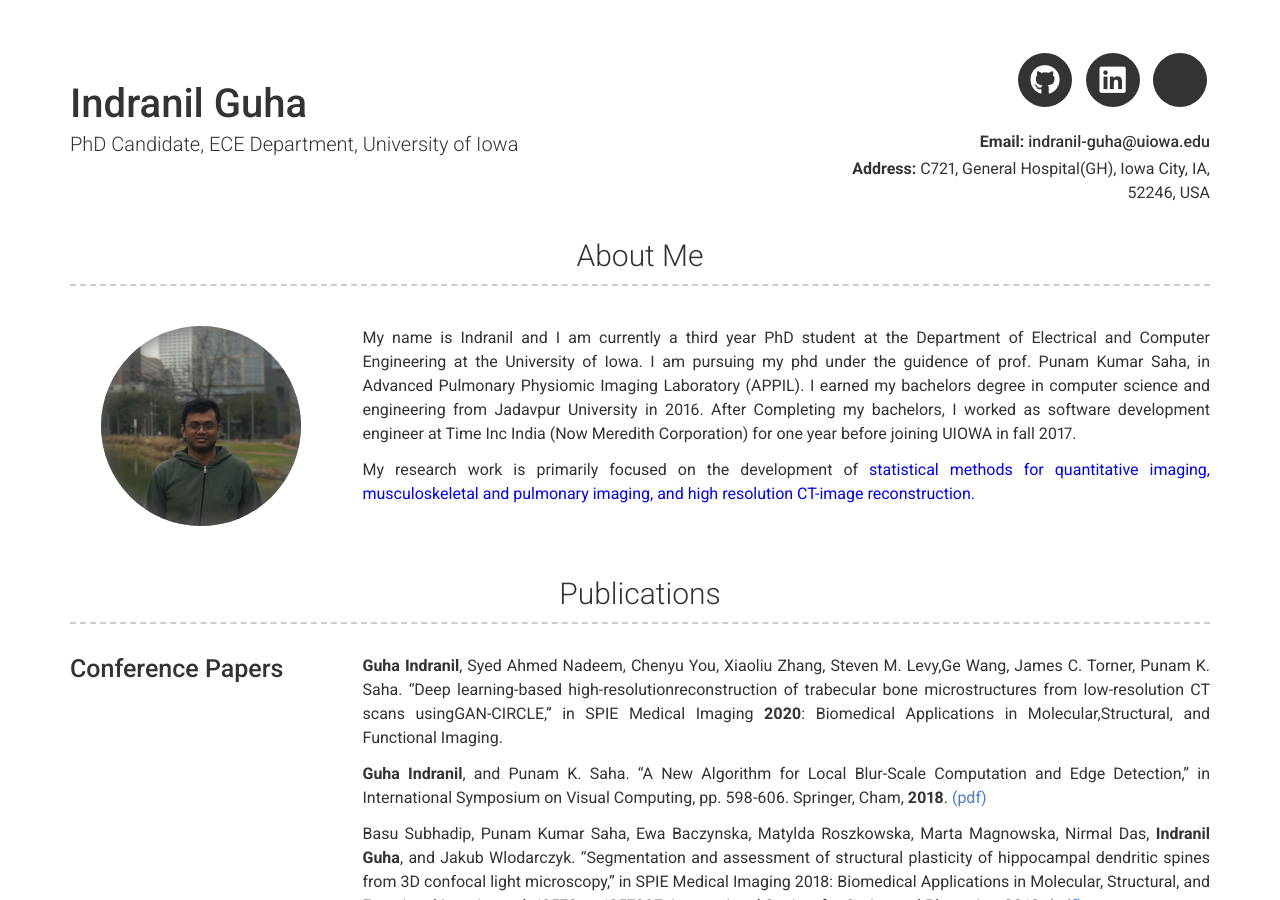
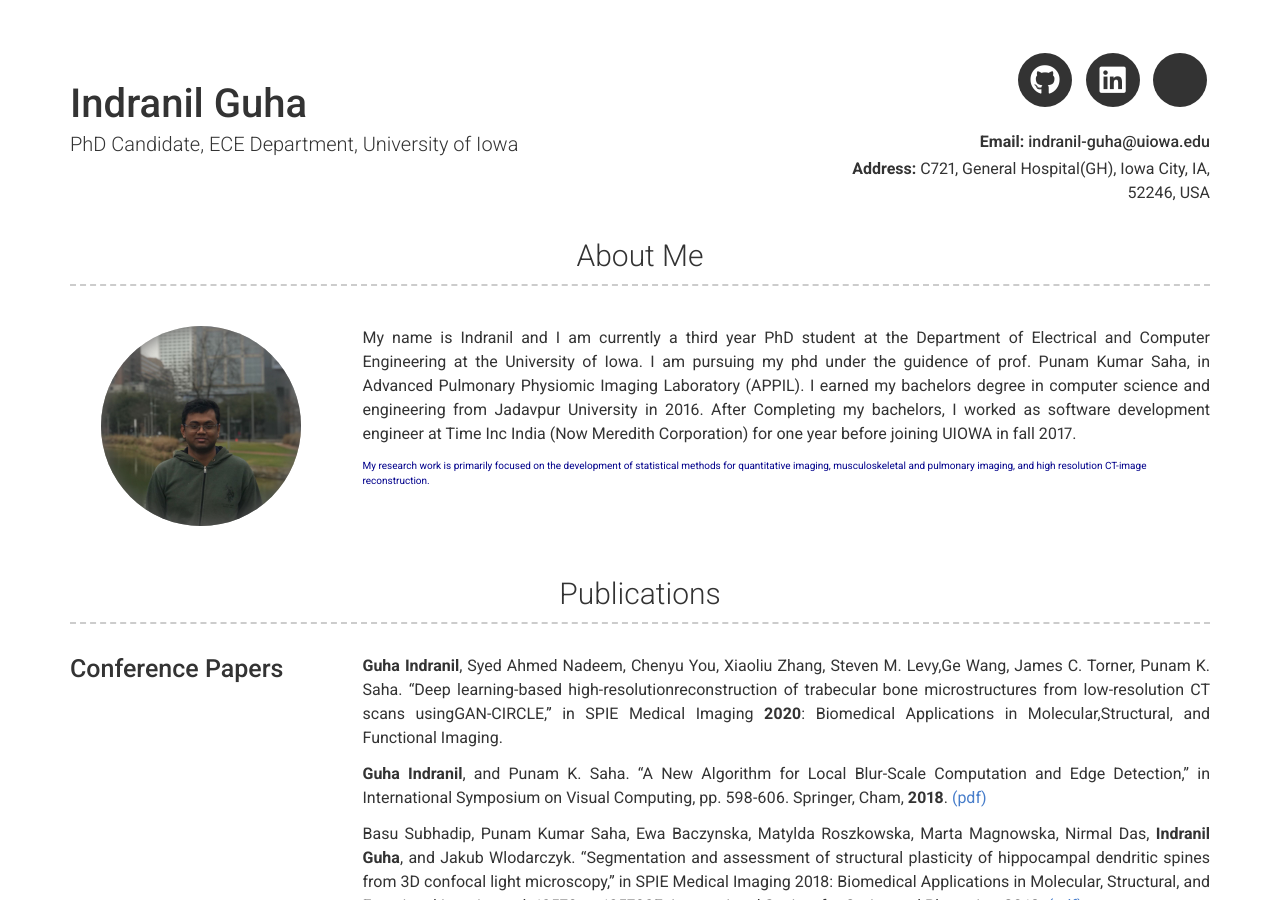
Before and after one commit to iguha94/iguha94.github.io, a Jekyll site: the page built from index.md, in a window 1280 px wide and 900 px high. Built offline with Jekyll 4.4.1, drawn with Linux system fonts in a browser that asks for light colours; nearby versions of some CDN libraries; a style sheet for code colours, icons or effects is not loaded.

```diff
--- a/_config.yml
+++ b/_config.yml
@@ -19,7 +19,7 @@ about_profile_image: images/profileMe.jpeg
 about_content: | # this will include new lines to allow paragraphs
   My name is Indranil and I am currently a third year PhD student at the Department of Electrical and Computer Engineering at the University of Iowa. I am pursuing my phd under the guidence of prof. Punam Kumar Saha, in Advanced Pulmonary Physiomic Imaging Laboratory (APPIL). I earned my bachelors degree in computer science and engineering from Jadavpur University in 2016. After Completing my bachelors, I worked as software development engineer at Time Inc India (Now Meredith Corporation) for one year before joining UIOWA in fall 2017.
 
-  My research work is primarily focused on the development of <font color="blue">statistical methods for quantitative imaging, musculoskeletal and pulmonary imaging, and high resolution CT-image reconstruction.</font>
+  <font color="DarkBlue">My research work is primarily focused on the development of statistical methods for quantitative imaging, musculoskeletal and pulmonary imaging, and high resolution CT-image reconstruction.</font>
 
 
 # Projects Section
```
